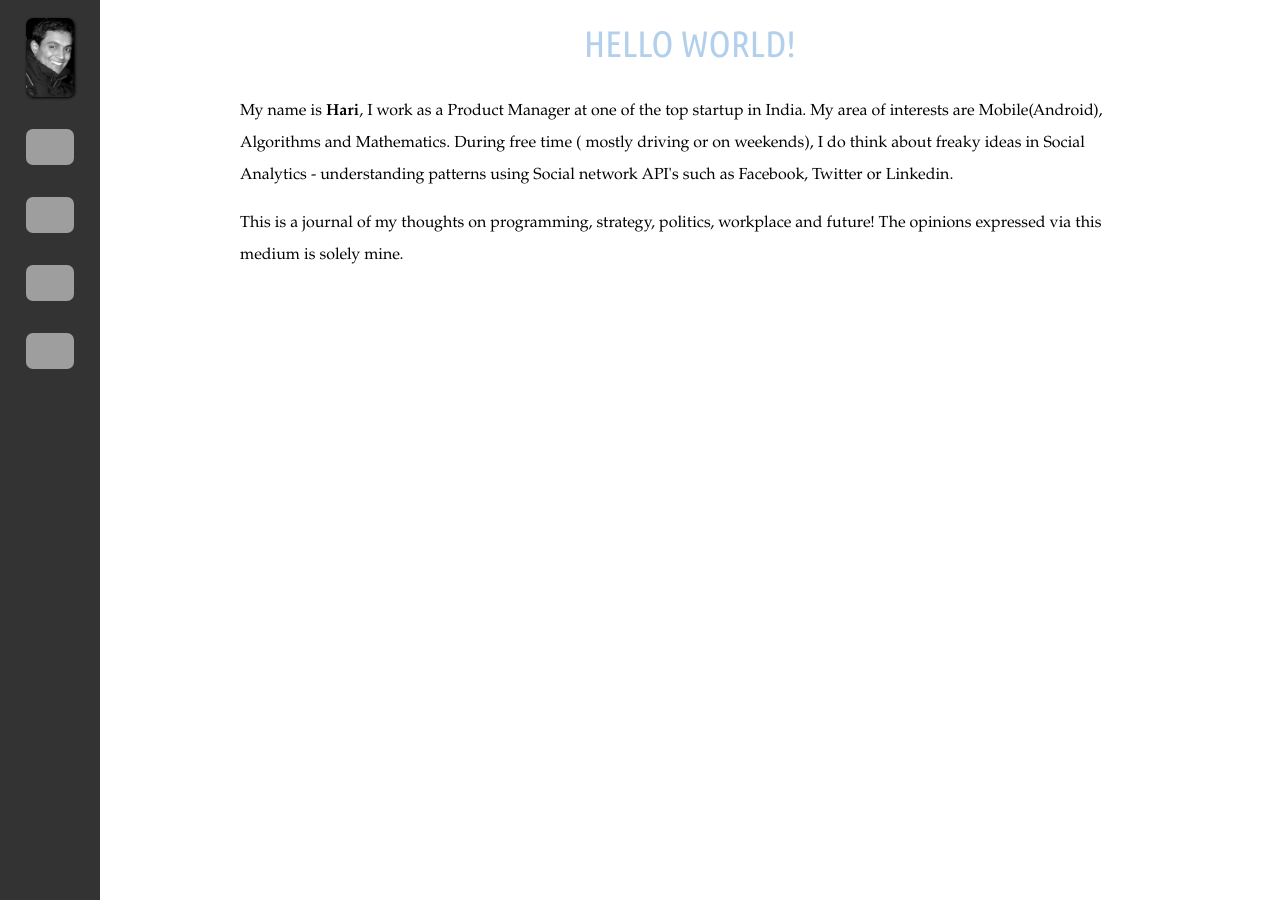
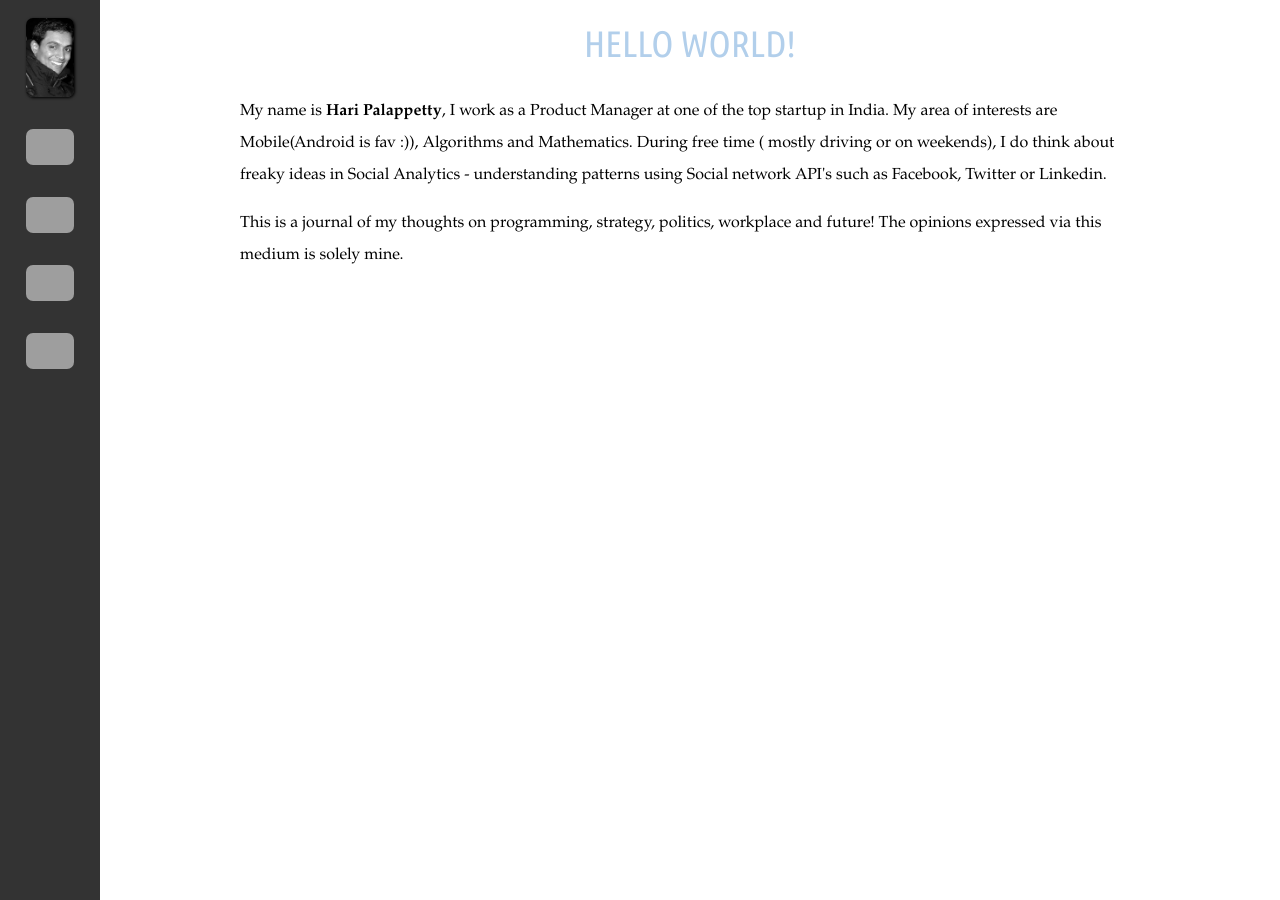
Before and after one commit to hpalappetty/silkyprogrammer.github.com, a Jekyll site: the page built from about/index.html, in a window 1280 px wide. Built offline with Jekyll 4.4.1, drawn with Linux system fonts in a browser that asks for light colours; some web fonts are replaced; grey boxes are pictures that could not be loaded.

Commit message:
change in name

```diff
--- a/about/index.html
+++ b/about/index.html
@@ -5,7 +5,7 @@ comments: false
 ---
 <h1>HELLO WORLD!</h1>
 <p>
-My name is <strong>Hari</strong>, I work as a Product Manager at one of the top startup in India. My area of interests are Mobile(Android), Algorithms and Mathematics. During free time ( mostly driving or on weekends), I do think about freaky ideas in Social Analytics - understanding patterns using Social network API's such as Facebook, Twitter or Linkedin.
+My name is <strong>Hari Palappetty</strong>, I work as a Product Manager at one of the top startup in India. My area of interests are Mobile(Android is fav :)), Algorithms and Mathematics. During free time ( mostly driving or on weekends), I do think about freaky ideas in Social Analytics - understanding patterns using Social network API's such as Facebook, Twitter or Linkedin.
 </p>
 
 <p>This is a journal of my thoughts on programming, strategy, politics, workplace and future! The opinions expressed via this medium is solely mine.</p>
```
